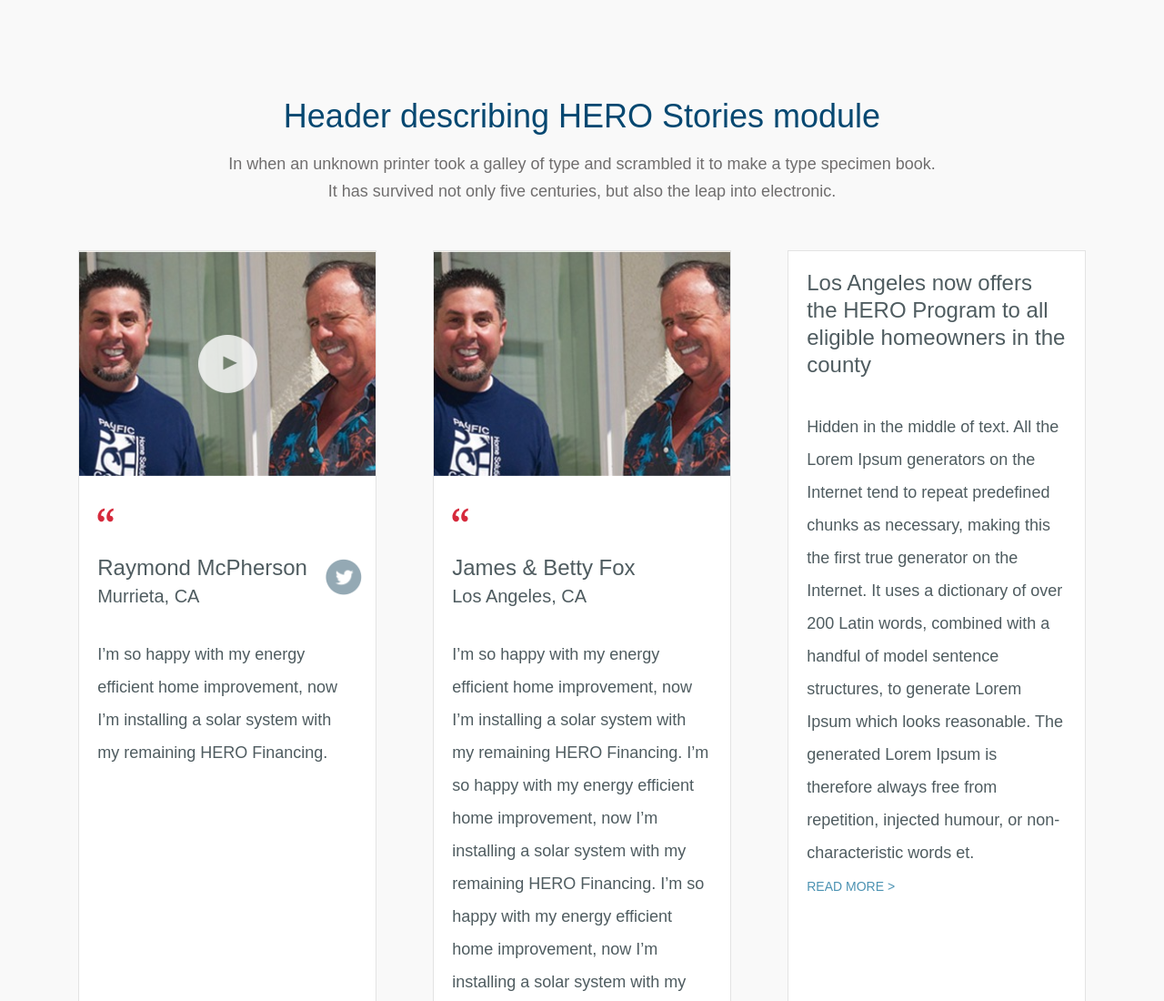
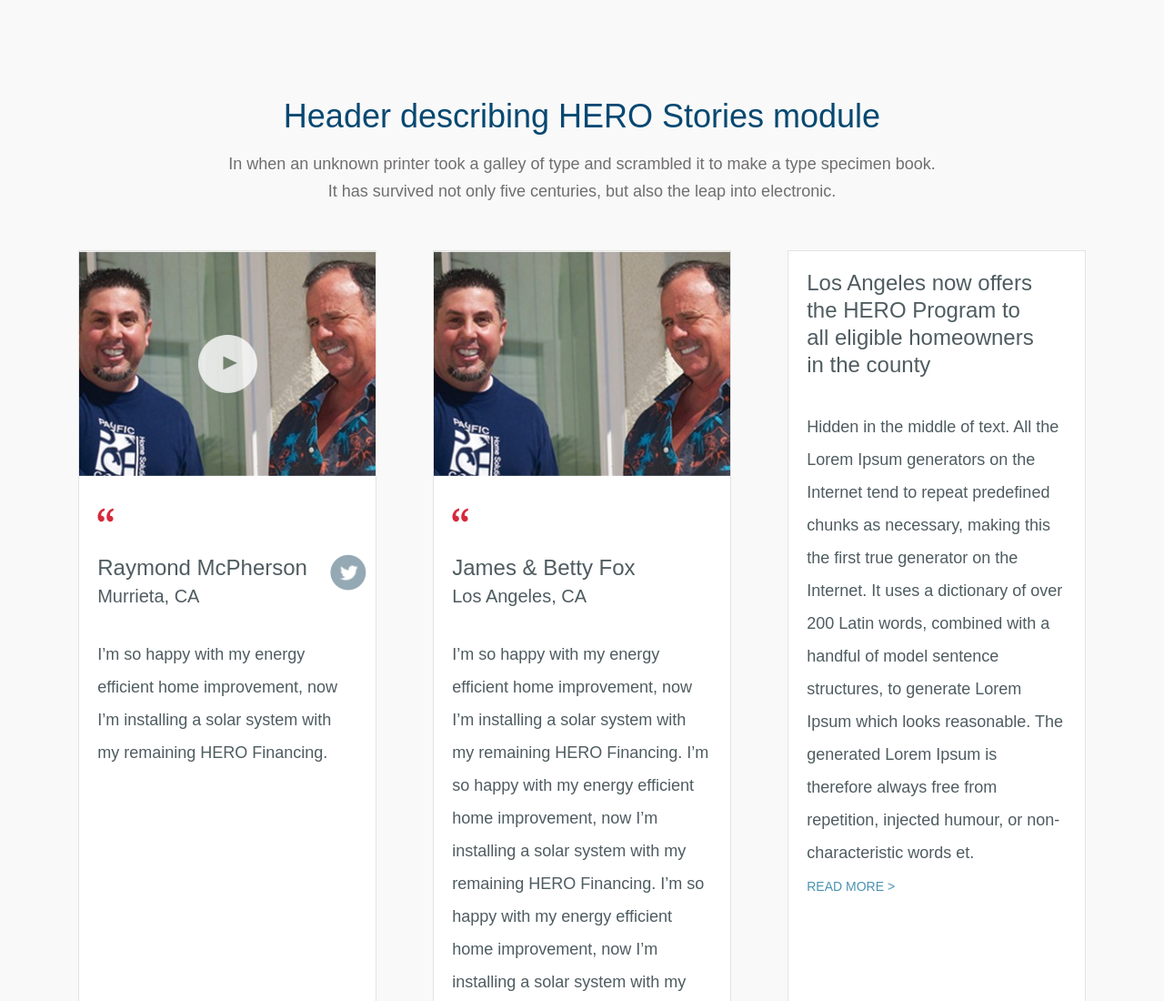
Before and after one commit to Travo100/ra-news-modal, a website: page index.html in a window 1280 px wide. Shown: the top 1100 px of the page at 91% size. Drawn offline with nearby package versions, Linux system fonts and the light colour scheme; a web font is replaced by a local one.

Commit message:
CSS tweeks for social icon

```diff
--- a/index.html
+++ b/index.html
@@ -31,9 +31,11 @@
                 <img ng-src="{{story.thumbnail.src}}" />
               </div>
               <img src="img/red-quote.png" ng-if="story.hasQuote" class="ra-quote" />
-              <h3 ng-bind="story.title"></h3>
-              <img ng-if="story.social.hasSocial" ng-src="{{story.social.socialIcon}}" class="ra-social-icon"/>
+              <div class="text-container">
+                <h3 ng-bind="story.title"></h3>
+                <img ng-if="story.social.hasSocial" ng-src="{{story.social.socialIcon}}" class="ra-social-icon"/>
               <h4 ng-bind="story.subtitle"></h4>
+              </div>
 
               <p ng-bind="story.text"></p>
               <a ng-if="story.cta.hasCTA" ng-href="{{story.cta.link}}" ng-bind="story.cta.text"></a>
--- a/sass/partials/_hero-news-module.scss
+++ b/sass/partials/_hero-news-module.scss
@@ -85,6 +85,10 @@
 				line-height: 3rem;
 				font-size: 2.4rem;
 				margin-bottom: 0.5rem;
+				max-width: 27rem;
+				@media (min-width: 480px) {
+					max-width: 30rem;
+				}
 			}
 			h4 {
 				font-family: $museo-light;
@@ -115,15 +119,18 @@
 				height: auto;
 				display: block;
 			}
+			.text-container {
+				position: relative;
+			}
 			.ra-quote {
 				margin: 0 2rem 3.5rem;
 				max-width: 18px;
 			}
 			.ra-social-icon {
-				margin: -30px 15px 0 0;
-				padding: 0;
-				float: right;
+				position: absolute;
 				max-width: 40px;
+				right: 10px;
+				top: 0;
 			}
 			.video-thumb, .thumb {
 				position: relative;
```
Also changed, not shown: css/main.css.
